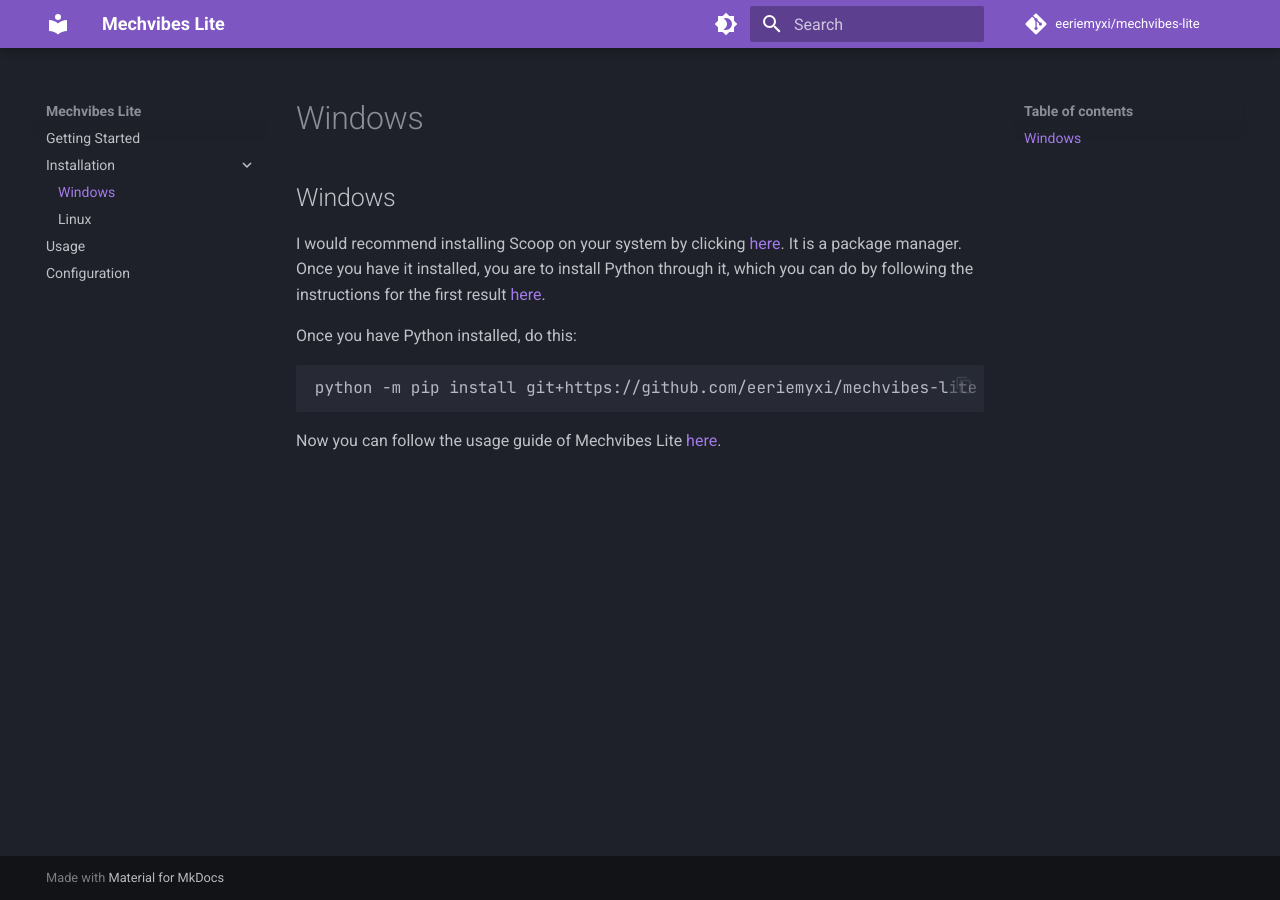
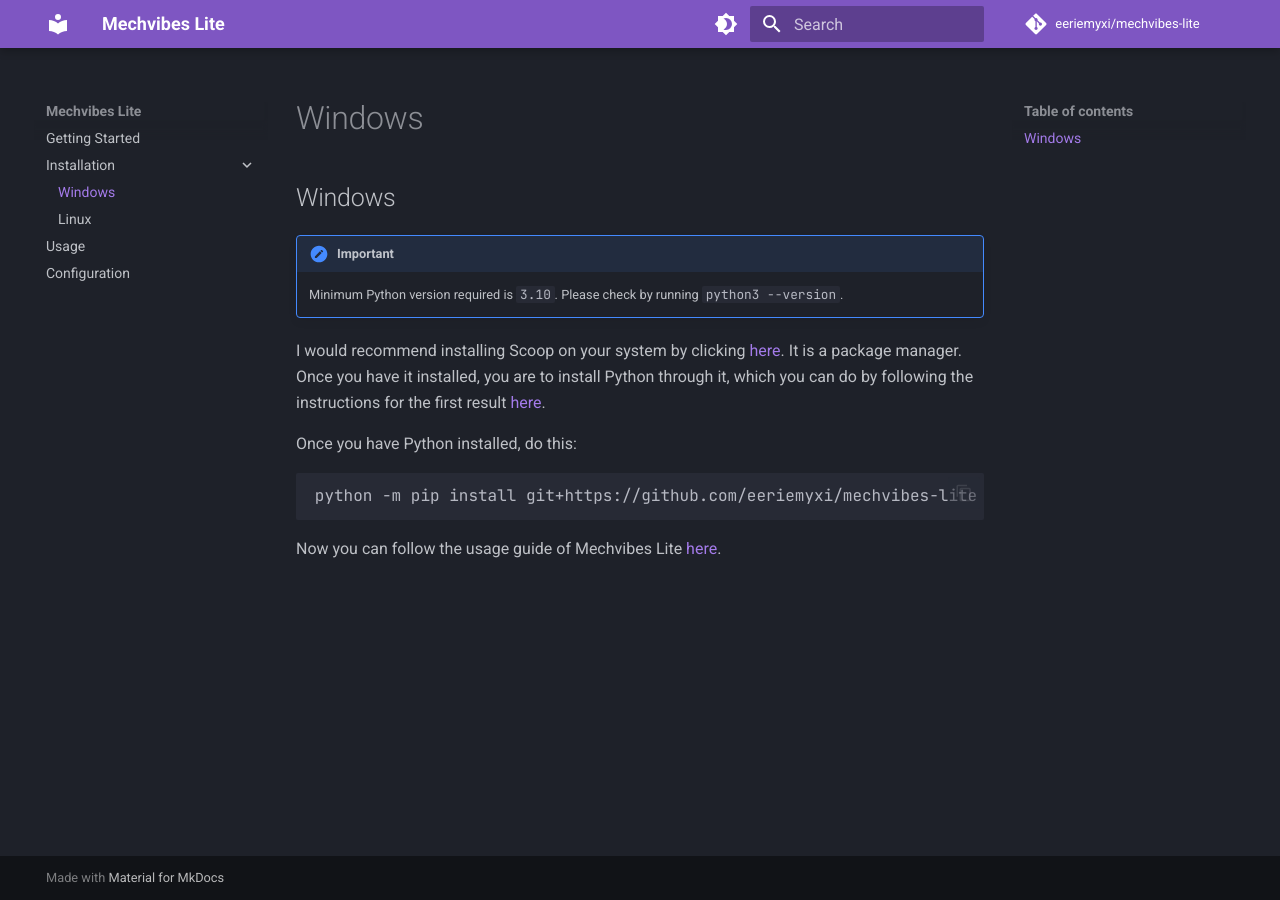
Before and after one commit to eeriemyxi/mechvibes-lite, an MkDocs documentation site: the page built from docs/installation/windows.md, in a window 1280 px wide. Built offline with MkDocs 1.6.1 and Material for MkDocs 9.7.7, drawn with Linux system fonts in a browser that asks for light colours; comment, search, counter and statistics services are not loaded.

Commit message:
fix(docs): document minimum py version in windows install guide.
- also fixed no highlights for the version code

```diff
--- a/docs/installation/windows.md
+++ b/docs/installation/windows.md
@@ -1,4 +1,8 @@
 ## Windows
+!!! important
+    Minimum Python version required is `3.10`. Please check by running `python3
+    --version`.
+
 I would recommend installing Scoop on your system by clicking
 [here](https://scoop.sh/). It is a package manager. Once you have it installed,
 you are to install Python through it, which you can do by following the
```
Also changed, not shown: docs/installation/linux.md (+1 -1 lines).
